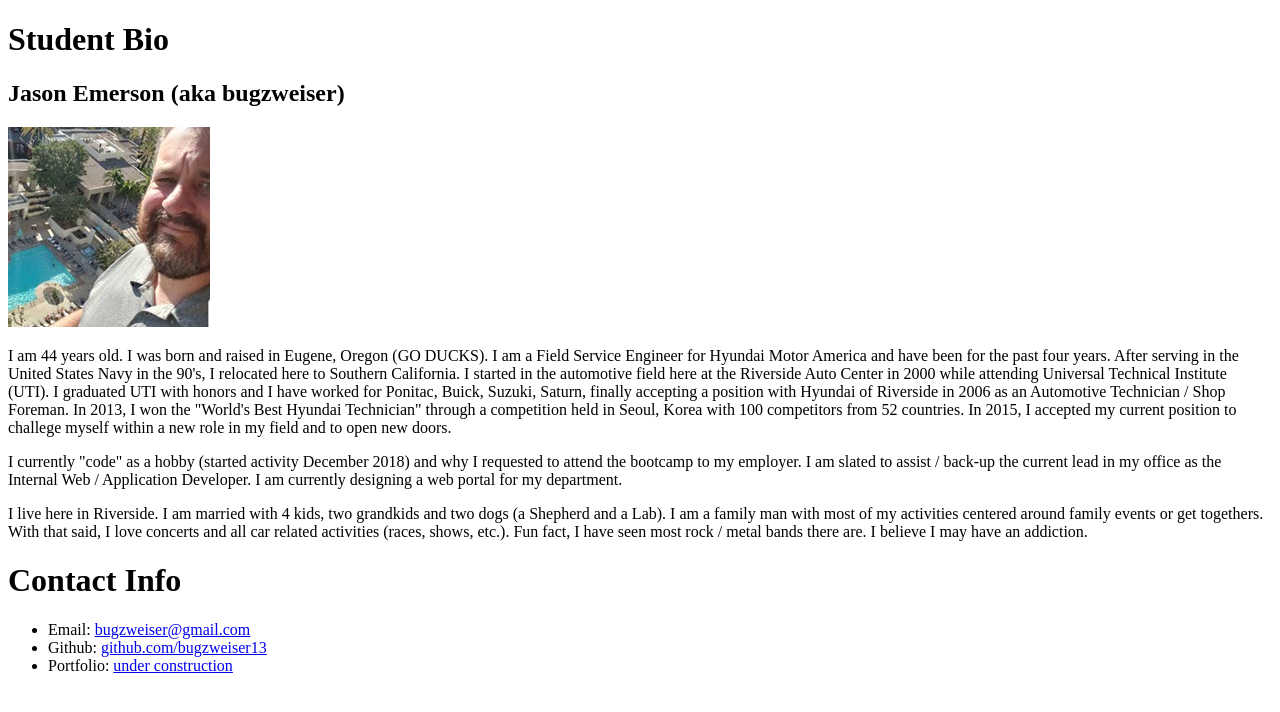
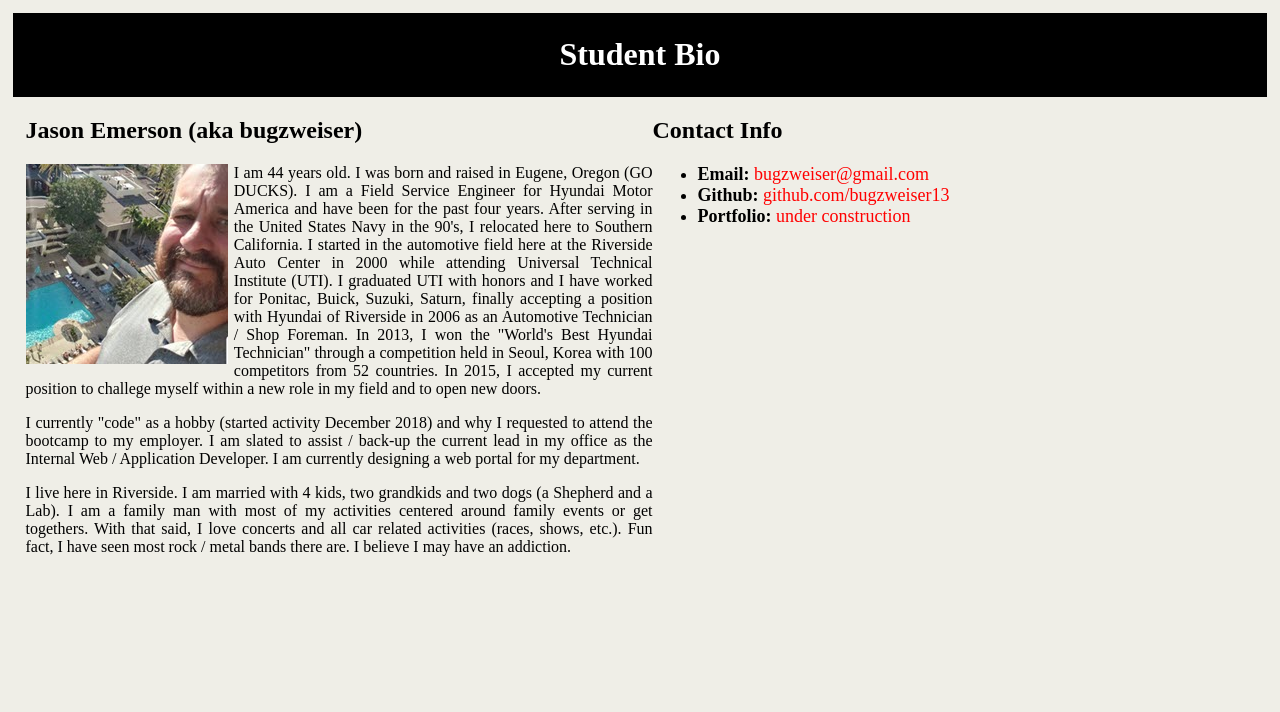
Before and after one commit to bugzweiser13/My_First_Repo, a plain HTML site: page index.html in a window 1280 px wide. Drawn offline with Linux system fonts and the light colour scheme.

Commit message:
style complete

```diff
--- a/index.html
+++ b/index.html
@@ -3,11 +3,18 @@
 <head>
 <title>Jason Emerson's Bio</title>
 <link rel="icon"  href="favicon.ico"/>
+<link rel="stylesheet" type="text/css" href="style.css">
+<meta charset="UTF-8">
 </head>
 <body>
 
+    <header>
         <h1>Student Bio</h1>
+    </header>
 
+
+    <div class="container">
+        <section class="bio">
             <h2>Jason Emerson (aka bugzweiser)</h2>
 
             <img src="me.jpg" alt="me.jpg">
@@ -16,19 +23,22 @@
                 After serving in the United States Navy in the 90's, I relocated here to Southern California.  I started in the automotive field here at the Riverside Auto Center in 2000 while attending Universal Technical Institute (UTI).
                 I graduated UTI with honors and I have worked for Ponitac, Buick, Suzuki, Saturn, finally accepting a position with Hyundai of Riverside in 2006 as an Automotive Technician / Shop Foreman.  In 2013, I won the "World's Best Hyundai Technician" through a
                 competition held in Seoul, Korea with 100 competitors from 52 countries.  In 2015, I accepted my current position to challege myself within a new role in my field and to open new doors.</p>
-    <p>I currently "code" as a hobby (started activity December 2018) and why I requested to attend the bootcamp to my employer. I am slated to assist / back-up the current lead in my office as the Internal Web / Application Developer.  I am currently designing a web portal for my department.</p>
+            <p> I currently "code" as a hobby (started activity December 2018) and why I requested to attend the bootcamp to my employer. I am slated to assist / back-up the current lead in my office as the Internal Web / Application Developer.  I am currently designing a web portal for my department.</p>
             <p>I live here in Riverside. I am married with 4 kids, two grandkids and two dogs (a Shepherd and a Lab). I am a family man with most of my activities centered around family events or get togethers. With that said, I love concerts and all car related activities (races, shows, etc.).  Fun fact,
                 I have seen most rock / metal bands there are. I believe I may have an addiction.</p>
 
-    <h1>Contact Info</h1>
+        </section>
+
+        <section class="contact">
+            <h2>Contact Info</h2>
 
             <ul>
-
-        <li>Email: <a href="mailto:bugzweiser@gmail.com">bugzweiser@gmail.com</a></li>
-        <li>Github: <a href="https://github.com/bugzweiser13">github.com/bugzweiser13</a></li>
-        <li>Portfolio: <a href="Under Construction">under construction</a></li>
-
+                <li><strong>Email:</strong> <a href="mailto:bugzweiser@gmail.com">bugzweiser@gmail.com</a></li>
+                <li><strong>Github:</strong> <a href="https://github.com/bugzweiser13">github.com/bugzweiser13</a></li>
+                <li><strong>Portfolio:</strong> <a href="Under Construction">under construction</a></li>
             </ul>
+        </section>
+    </div>
 
 </body>
 </html>
--- /dev/null
+++ b/style.css
@@ -0,0 +1,53 @@
+body {
+    padding: 5px;
+    background-color: #efeee7
+}
+
+header {
+    background-color: black;
+    text-align: center;
+    color: white;
+    padding: 2px;
+}
+
+/*
+=============================================
+Bio Info Layout
+=============================================
+*/
+.bio {
+    width: 50%;
+    margin-left: 1%;
+    text-align: justify;
+    float: left;
+}
+.bio img {
+    float: left;
+    margin-right: 1%;
+}
+
+/*
+=============================================
+Contact Info Layout
+=============================================
+*/
+.contact {
+    display: inline-block;
+    width: 40%;
+}
+.contact ul {
+    font-size: 18px;
+    margin-left: 1%;
+}
+.contact a:link{
+    text-decoration: none;
+    color: red;
+}
+.contact a:visited{
+    text-decoration: none;
+    color: red;
+}
+.contact a:hover{
+    text-decoration: none;
+    color: blue;
+}
```
Lines whose indentation alone changed are shown as unchanged.
